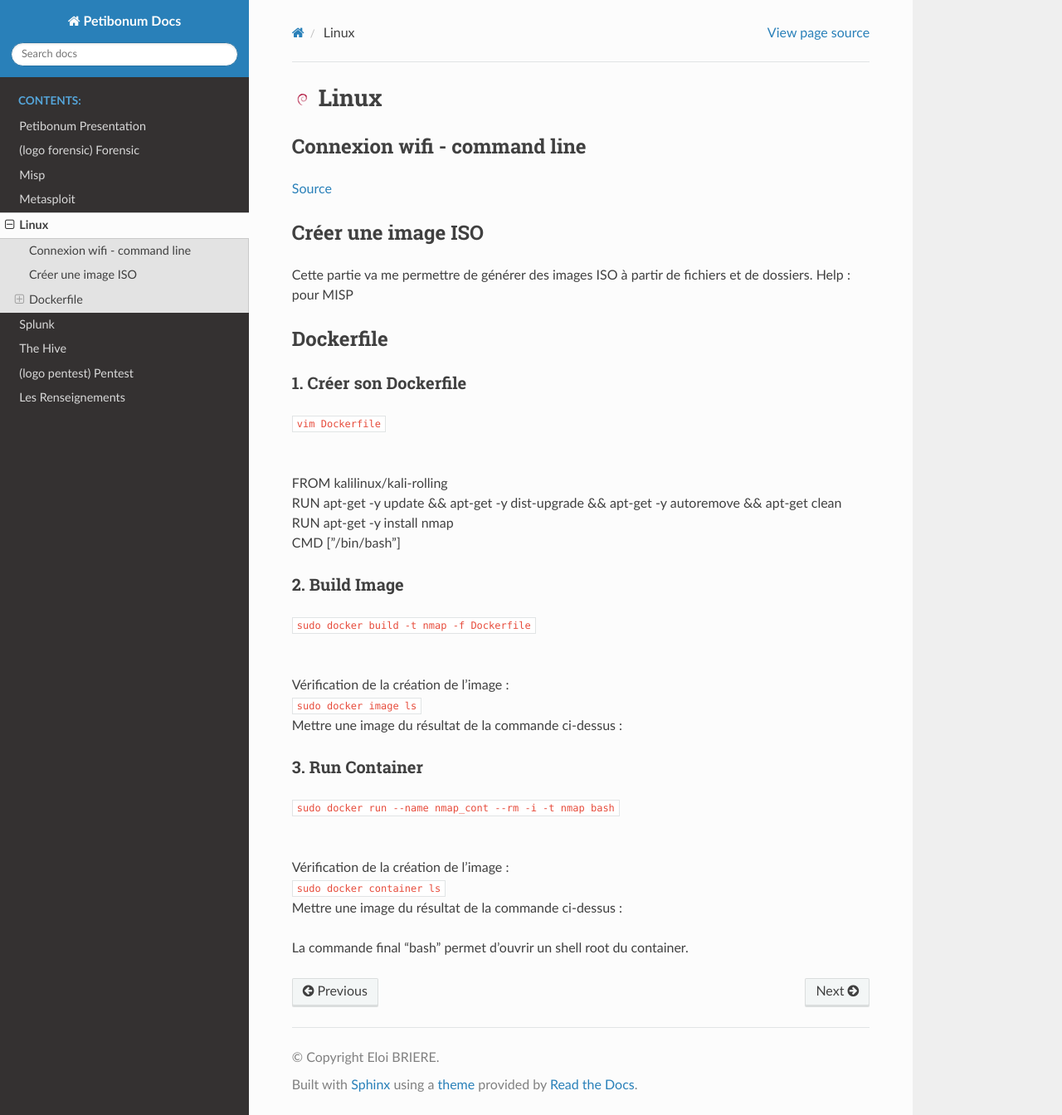
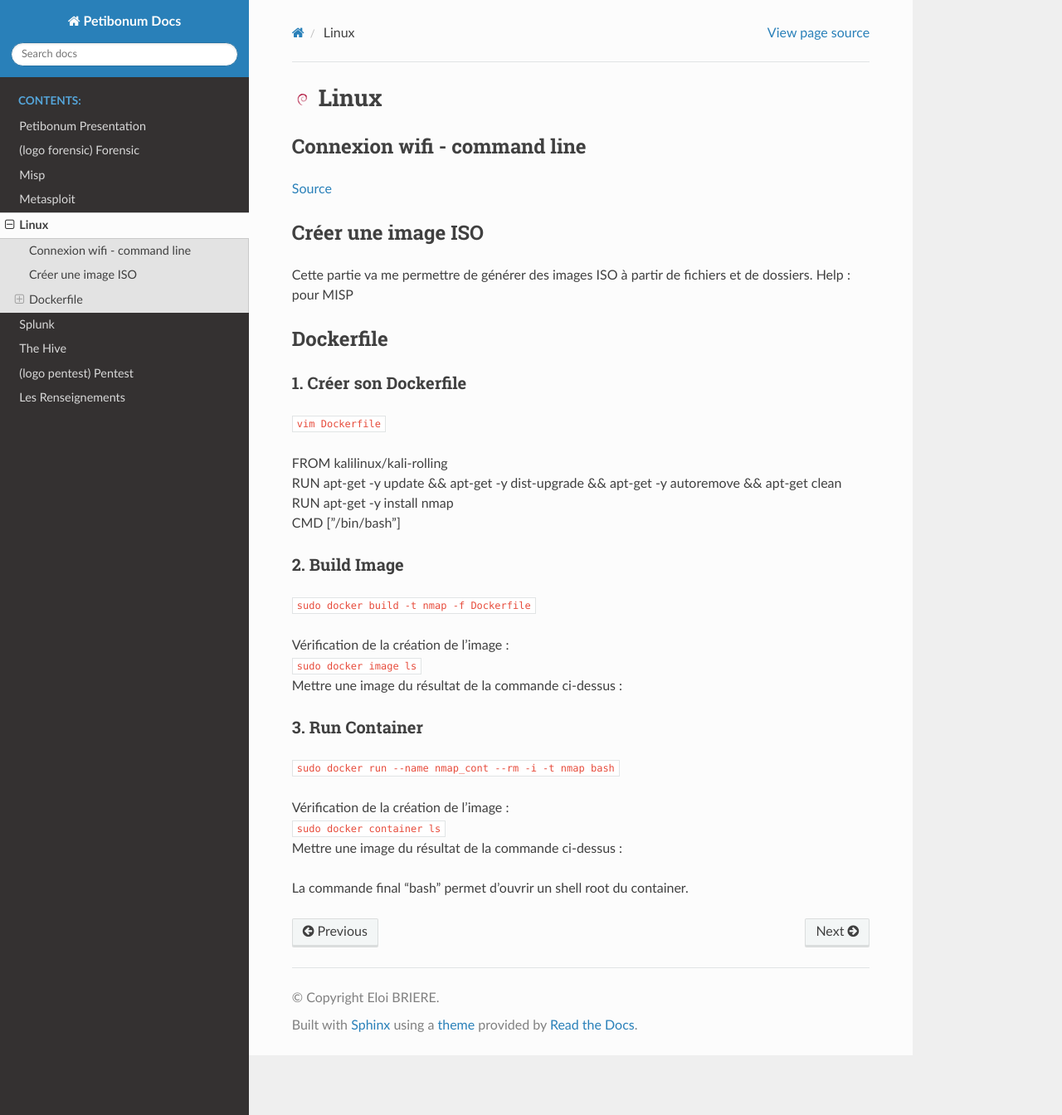
Before and after one commit to Iole-Bri/misp_docs_2, a Sphinx documentation site: the page built from docs/source/src/linux.md, in a window 1280 px wide and 1344 px high. Shown: the whole window at 83% size. Built offline with Sphinx 7.4.7 and the Read the Docs theme 2.0.0, drawn with Linux system fonts in a browser that asks for light colours.

````diff
--- a/docs/source/src/linux.md
+++ b/docs/source/src/linux.md
@@ -15,7 +15,7 @@ Help : pour MISP
 
 ```vim Dockerfile```
 
-<br/>FROM kalilinux/kali-rolling
+FROM kalilinux/kali-rolling
 <br/>RUN apt-get -y update && apt-get -y dist-upgrade && apt-get -y autoremove && apt-get clean
 <br/>RUN apt-get -y install nmap
 <br/>CMD ["/bin/bash"]
@@ -24,7 +24,7 @@ Help : pour MISP
 
 ```sudo docker build -t nmap -f Dockerfile```
 
-<br/>Vérification de la création de l'image :
+Vérification de la création de l'image :
 <br/>```sudo docker image ls```
 <br/> Mettre une image du résultat de la commande ci-dessus :
 
@@ -32,7 +32,7 @@ Help : pour MISP
 
 ```sudo docker run --name nmap_cont --rm -i -t nmap bash```
 
-<br/>Vérification de la création de l'image :
+Vérification de la création de l'image :
 <br/>```sudo docker container ls```
 <br/> Mettre une image du résultat de la commande ci-dessus :
 
````
